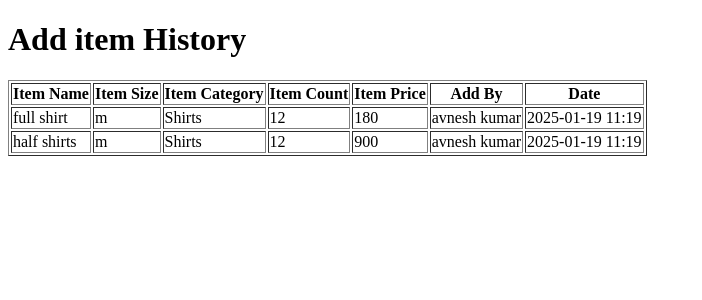
After one commit to akashk0urav/arp, a Django app: page /additem_history/ in a window 1280 px wide. The commit adds this page. Shown: the top 300 px of the page, without its empty margins (0-702 px from the left). Run offline with Django 5.2, Linux system fonts and the light colour scheme; data comes from the database, SQL or seed files in the repository; both versions use the stored data as it was after the commit.

Commit message:
add some more functionalities

```diff
--- a/arp/account/admin.py
+++ b/arp/account/admin.py
@@ -4,4 +4,5 @@ admin.site.register(Item)
 admin.site.register(Transactions)
 admin.site.register(Profit)
 admin.site.register(Expenses)
+admin.site.register(AddItem)
 # Register your models here.
--- a/arp/account/models.py
+++ b/arp/account/models.py
@@ -13,6 +13,21 @@ class Item(models.Model):
     item_category=models.CharField(max_length=50,choices=ITEM_CATEGORIES,default='Other')
     item_count=models.PositiveIntegerField(default=0)
     item_price=models.PositiveIntegerField(default=0,null=True,blank=True)
+class AddItem(models.Model):
+    ITEM_CATEGORIES=[
+        ('Shirt','Shirt'),
+        ('Pants','Pants'),
+        ('Jacket','Jacket'),
+        ('Other','Other'),
+    ]
+    # user_name=models.CharField(max_length=100,null=True,blank=True)
+    user_name=models.ForeignKey(User,on_delete=models.SET_NULL,null=True,blank=True)
+    item_name=models.CharField(max_length=100)
+    item_size=models.CharField(max_length=20)
+    item_category=models.CharField(max_length=50,choices=ITEM_CATEGORIES,default='Other')
+    item_count=models.PositiveIntegerField(default=0)
+    item_price=models.PositiveIntegerField(default=0,null=True,blank=True)
+    item_date=models.DateTimeField(auto_now_add=True)
 
 class Transactions(models.Model):
     PAYMENT_MODES=[
@@ -27,6 +42,7 @@ class Transactions(models.Model):
     payment_mode=models.CharField(max_length=20,choices=PAYMENT_MODES,default='Offline')
     sold_by=models.ForeignKey(User,on_delete=models.SET_NULL,null=True,blank=True)
     sale_date=models.DateTimeField(auto_now_add=True)
+    sale_profit=models.IntegerField(default=0)
 
 class Profit(models.Model):
     total_expenses_on_clothes=models.PositiveIntegerField(default=0)
@@ -34,7 +50,8 @@ class Profit(models.Model):
     total_expenses_on_shopkeeper=models.PositiveIntegerField(default=0)
     total_expenses_on_other=models.PositiveIntegerField(default=0)
     gross_earning=models.PositiveIntegerField(default=0)
-    gross_profit=models.PositiveIntegerField(default=0)
+    # gross_profit=models.PositiveIntegerField(default=0)
+    gross_profit=models.IntegerField(default=0)
     cur_amount_on_counter=models.PositiveIntegerField(default=0)
     cur_amount_on_bank=models.PositiveIntegerField(default=0)
 class Expenses(models.Model):
--- /dev/null
+++ b/arp/account/templates/additem_history.html
@@ -0,0 +1,40 @@
+<!DOCTYPE html>
+<html lang="en">
+<head>
+    <meta charset="UTF-8">
+    <meta name="viewport" content="width=device-width, initial-scale=1.0">
+    <title>AddItem History</title>
+</head>
+<body>
+    <h1>Add item History</h1>
+    <table border="1">
+        <thead>
+                <th>Item Name</th>
+                <th>Item Size</th>
+                <th>Item Category</th>
+                <th>Item Count</th>
+                <th>Item Price</th>
+                <th>Add By</th>
+                <th>Date</th>
+            </tr>
+        </thead>
+        <tbody>
+            {% for transaction in context %}
+            <tr>
+                <td>{{ transaction.item_name }}</td>
+                <td>{{ transaction.item_size }}</td>
+                <td>{{ transaction.item_category }}</td>
+                <td>{{ transaction.item_count }}</td>
+                <td>{{ transaction.item_price }}</td>
+                <td>{{ transaction.user_name.first_name }}</td>
+                <td>{{ transaction.item_date|date:"Y-m-d H:i" }}</td>
+            </tr>
+            {% empty %}
+            <tr>
+                <td colspan="7">No Added item found.</td>
+            </tr>
+            {% endfor %}
+        </tbody>
+    </table>
+</body>
+</html>
--- a/arp/account/templates/home.html
+++ b/arp/account/templates/home.html
@@ -25,6 +25,7 @@
     <a href="/profit">profit history</a><br><br>
     <a href="/expenses">I want take out money</a><br><br>
     <a href="/additem">I want add item</a><br><br>
+    <a href="/additem_history">add item history</a><br><br>
 
     <h2>All Items</h2>
 
--- a/arp/account/templates/transaction.html
+++ b/arp/account/templates/transaction.html
@@ -16,6 +16,7 @@
                 <th>Selling Price offline</th>
                 <th>Payment Mode</th>
                 <th>Sold By</th>
+                <th>Profit Made</th>
                 <th>Sale Date</th>
             </tr>
         </thead>
@@ -28,6 +29,7 @@
                 <td>{{ transaction.selling_price_offline }}</td>
                 <td>{{ transaction.payment_mode }}</td>
                 <td>{{ transaction.sold_by.first_name }}</td>
+                <td>{{ transaction.sale_profit }}</td>
                 <td>{{ transaction.sale_date|date:"Y-m-d H:i" }}</td>
             </tr>
             {% empty %}
--- a/arp/account/urls.py
+++ b/arp/account/urls.py
@@ -10,6 +10,7 @@ urlpatterns = [
     path('profit/',views.profit_view,name='profit'),
     path('expenses/',views.expenses_view,name='expenses'),
     path('expenses_history/',views.expenses_history_view,name='expenses_history'),
-    path('additem/',views.additem_view,name='additem')
+    path('additem/',views.additem_view,name='additem'),
+    path('additem_history/',views.additem_history_view,name='additem_history')
     # path('/sale_item/<id>/',views.sale_item,name='sale_item')
 ]
--- a/arp/account/views.py
+++ b/arp/account/views.py
@@ -49,6 +49,15 @@ def additem_view(request):
         item_price=int(request.POST['item_price'])
         profit, created=Profit.objects.get_or_create(id=1)
         profit.total_expenses_on_clothes+=item_price
+        user_name=request.user
+        additem=AddItem.objects.create(
+            user_name=user_name,
+            item_name=item_name,
+            item_size=item_size,
+            item_category=item_category,
+            item_count=item_count,
+            item_price=item_price
+        )
         profit.save()
         if Item.objects.filter(item_name=item_name,item_size=item_size,item_category=item_category).exists():
             item = Item.objects.get(item_name=item_name, item_size=item_size, item_category=item_category)
@@ -104,7 +113,8 @@ def sale_item(request, item_id):
                 selling_price_online=selling_price_online,
                 selling_price_offline=selling_price_offline,
                 payment_mode=payment_mode,
-                sold_by=user_name
+                sold_by=user_name,
+                sale_profit=(selling_price_offline+selling_price_online-quantity_sold*item.item_price)
             )
             return redirect('/')
         else:
@@ -159,5 +169,9 @@ def expenses_view(request):
     return render(request,"expenses.html")
 
 def expenses_history_view(request):
-    expenses_history=Expenses.objects.all();
+    expenses_history=Expenses.objects.all()
     return render(request,"expenses_history.html",{'context':expenses_history})
+
+def additem_history_view(request):
+    additem=AddItem.objects.all()
+    return render(request,"additem_history.html",{'context':additem})
```
Also changed, not shown: arp/account/migrations/0007_alter_profit_gross_profit.py (added), arp/account/migrations/0008_additem.py (added), arp/account/migrations/0009_transactions_sale_profit.py (added), arp/db.sqlite3.
